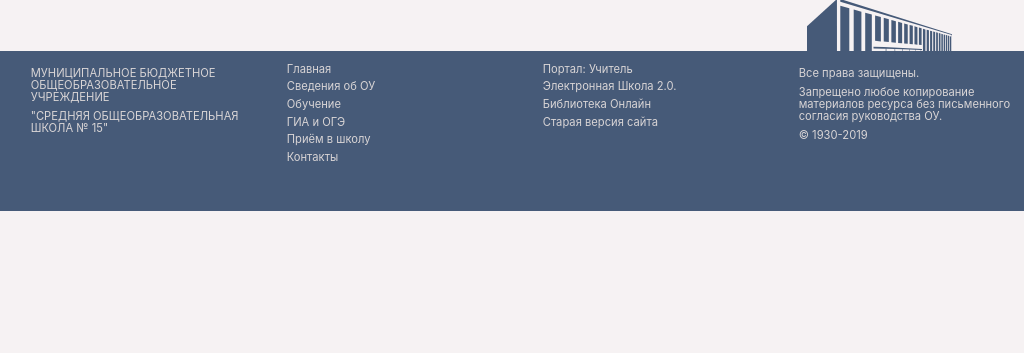
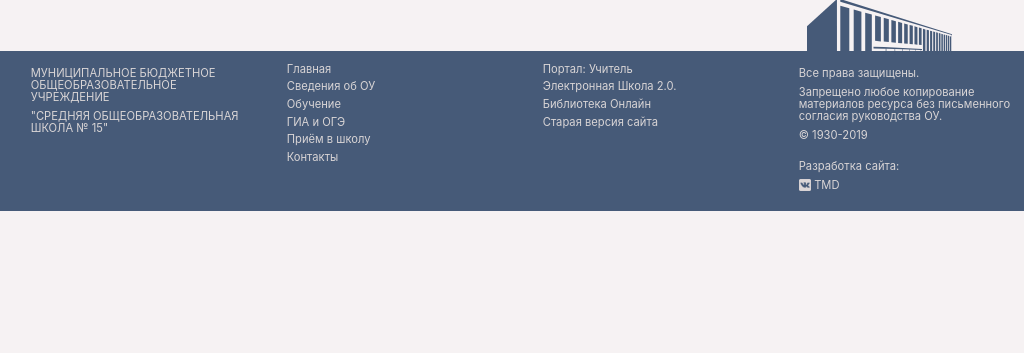
Before and after one commit to deniska69/msc15, a Django app: page /news in a window 1024 px wide. Shown: the part 203-556 px from the top of the page. Run offline with Django 3.2, Linux system fonts and the light colour scheme; data that the repository does not hold is empty; some libraries are stand-ins or nearby versions; some web fonts are replaced.

Commit message:
add in footer link on author dev

```diff
--- a/static/css/base.css
+++ b/static/css/base.css
@@ -105,6 +105,10 @@
   .ftr_p {
     margin-bottom: 0.4rem;
   }
+  .ftr_ico {
+    height: 1.2vw;
+    width: auto;
+  }
   .post_block_link {
     cursor: pointer;
     padding: 0;
--- a/templates/News/news.html
+++ b/templates/News/news.html
@@ -1,5 +1,6 @@
 {% extends 'base.html' %}
 {% load static %}
+{% block title %}Новости | МБОУ СОШ № 15 пгт. Мундыбаш{% endblock title %}
 {% block content %}
 
 <div class="container-fluid" style='margin-top: 1vh;'>
--- a/templates/base.html
+++ b/templates/base.html
@@ -95,6 +95,11 @@
           <p class="ftr_p">Все права защищены.</p>
           <p class="ftr_p">Запрещено любое копирование материалов ресурса без письменного согласия руководства ОУ.</p>
           <p class="ftr_p">© 1930-2019</p>
+          <br>
+          <P class="ftr_p">Разработка сайта:</P>
+          <a class="ftr_a" href="https://vk.com/club177599561" target="_blank">
+            <img class="ftr_ico" src="{% static "images/base/vk_32x32.png" %}" style="vertical-align: top;">   TMD
+          </a>
         </div>
       </div>
     </div>
```
Also changed, not shown: static/images/base/vk_32x32.png (added).
